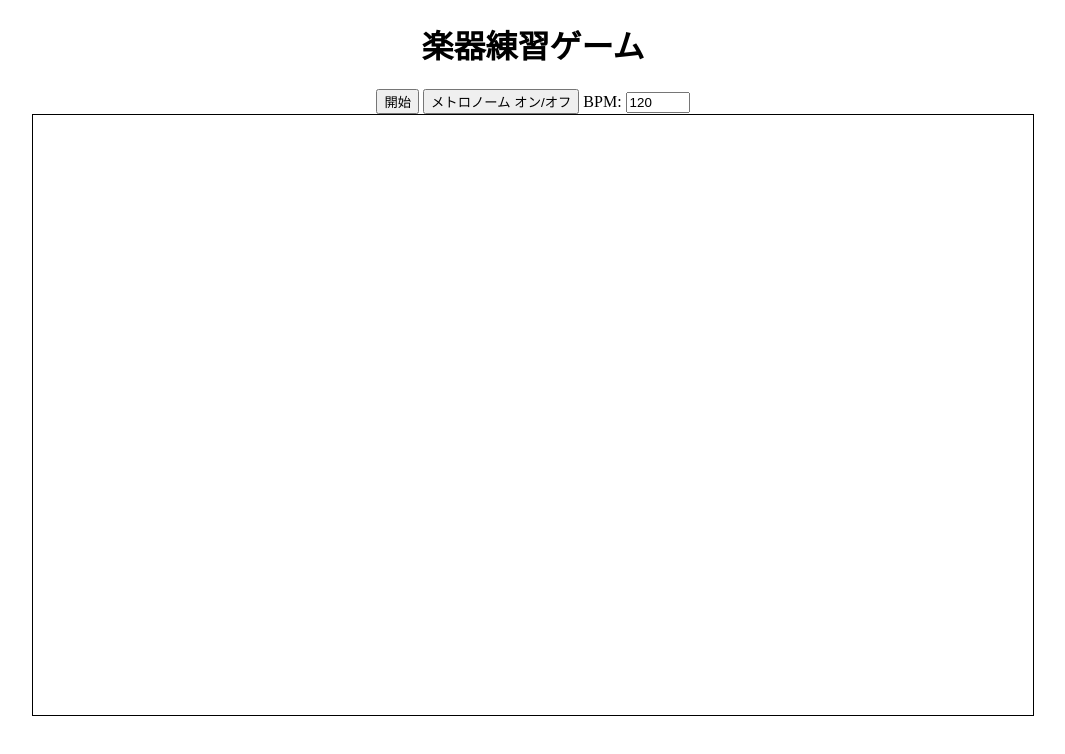
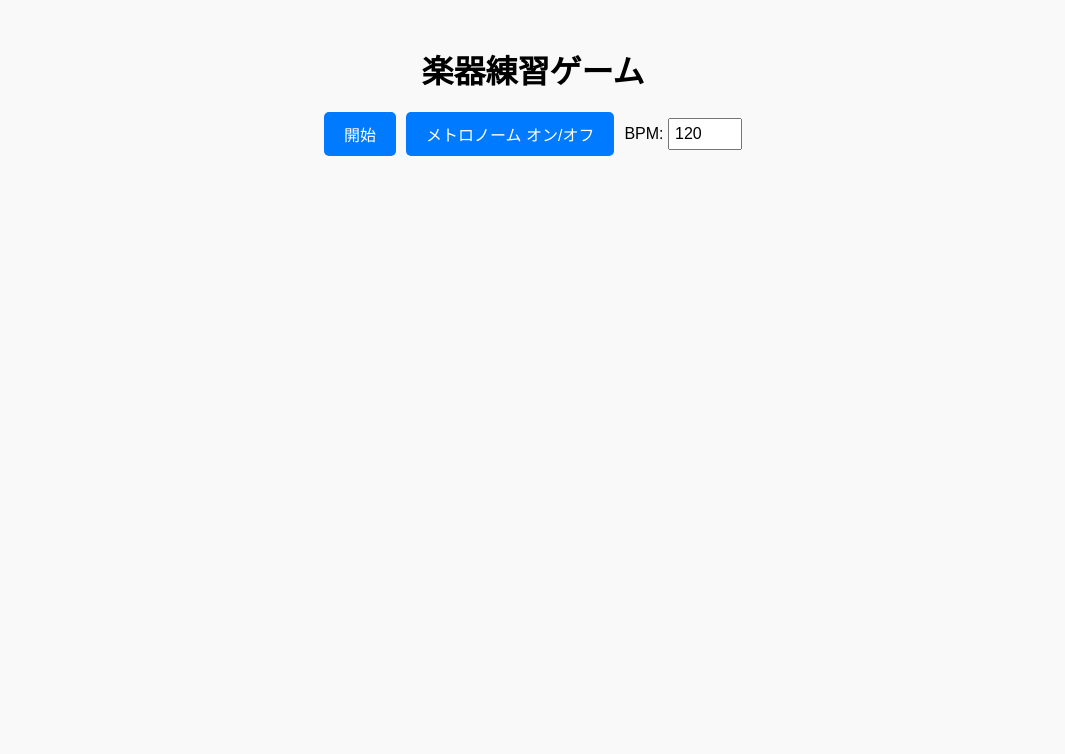
Before and after one commit to nakamoton/instrument-practice-game, a plain HTML site: page index.html in a window 1280 px wide. Shown: the whole page, without its empty margins (107-1172 px from the left). Drawn offline with Linux system fonts and the light colour scheme.

Commit message:
表示を改善

```diff
--- a/index.html
+++ b/index.html
@@ -4,17 +4,58 @@
   <meta charset="UTF-8">
   <title>楽器練習ゲーム（軽量版）</title>
   <style>
+    body {
+      font-family: Arial, sans-serif;
+      margin: 0;
+      padding: 0;
+      display: flex;
+      flex-direction: column;
+      align-items: center;
+      justify-content: center;
+      height: 100vh;
+      background-color: #f9f9f9;
+    }
+
+    h1 {
+      margin-bottom: 20px;
+    }
+
+    .controls {
+      margin-bottom: 20px;
+      display: flex;
+      gap: 10px;
+      align-items: center;
+    }
+
     canvas {
-      border: 1px solid black;
-      background-color: #fff;
-      display: block;
-      margin: auto;
+      max-width: 90%;
+      height: auto;
+    }
+
+    button {
+      padding: 10px 20px;
+      border: none;
+      background-color: #007BFF;
+      color: white;
+      font-size: 16px;
+      border-radius: 5px;
+      cursor: pointer;
+    }
+
+    button:hover {
+      background-color: #0056b3;
+    }
+
+    input[type="number"] {
+      padding: 5px;
+      font-size: 16px;
+      width: 60px;
     }
   </style>
 </head>
 <body>
-  <h1 style="text-align: center;">楽器練習ゲーム</h1>
-  <div style="text-align: center;">
+  <h1>楽器練習ゲーム</h1>
+  <div class="controls">
     <button id="startButton">開始</button>
     <button id="toggleMetronome">メトロノーム オン/オフ</button>
     <label>BPM: <input type="number" id="bpmInput" value="120" min="30" max="300" /></label>
```
